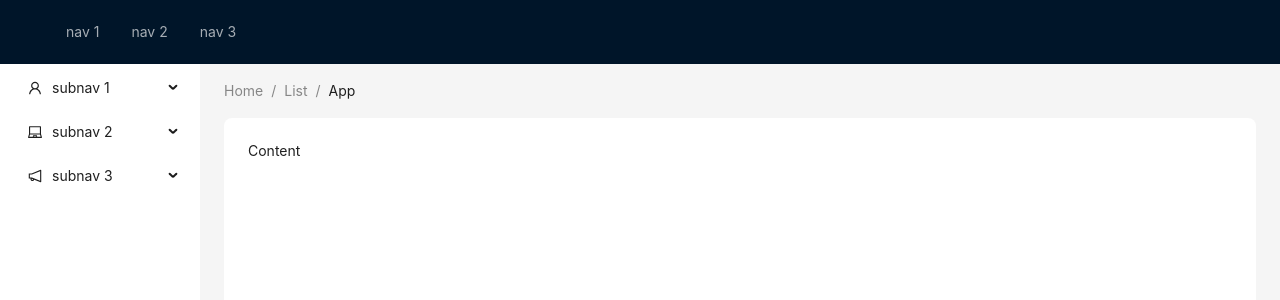
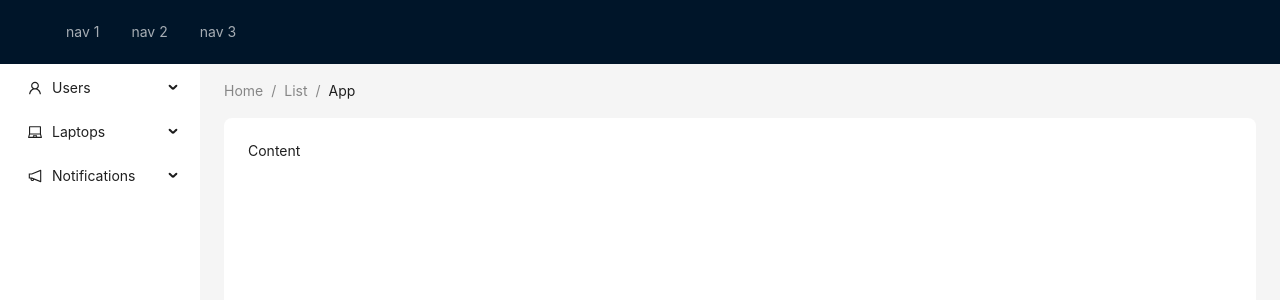
Before and after one commit to Daniws02/Admin-Test, a React app: page / in a window 1280 px wide. Shown: the top 300 px of the page. Built offline with nearby package versions, Linux system fonts and the light colour scheme; the HTML template or start-up script is replaced by a standard one.

Commit message:
alterando os nomes das rotas

```diff
--- a/src/Core/Layout/AppLayout.tsx
+++ b/src/Core/Layout/AppLayout.tsx
@@ -9,17 +9,24 @@ const items1 = ['1', '2', '3'].map((key) => ({
   label: `nav ${key}`,
 }));
 
-const items2 = [UserOutlined, LaptopOutlined, NotificationOutlined].map((icon, index) => {
+const routes = [
+  { name: 'Users', icon: UserOutlined, path: '/users' },
+  { name: 'Laptops', icon: LaptopOutlined, path: '/laptops' },
+  { name: 'Notifications', icon: NotificationOutlined, path: '/notifications' },
+];
+
+const items2 = routes.map((route, index) => {
   const key = String(index + 1);
   return {
     key: `sub${key}`,
-    icon: React.createElement(icon),
-    label: `subnav ${key}`,
+    icon: React.createElement(route.icon),
+    label: route.name,
     children: new Array(4).fill(null).map((_, j) => {
       const subKey = index * 4 + j + 1;
       return {
         key: subKey,
         label: `option${subKey}`,
+        path: `${route.path}/option${subKey}`,
       };
     }),
   };
```
